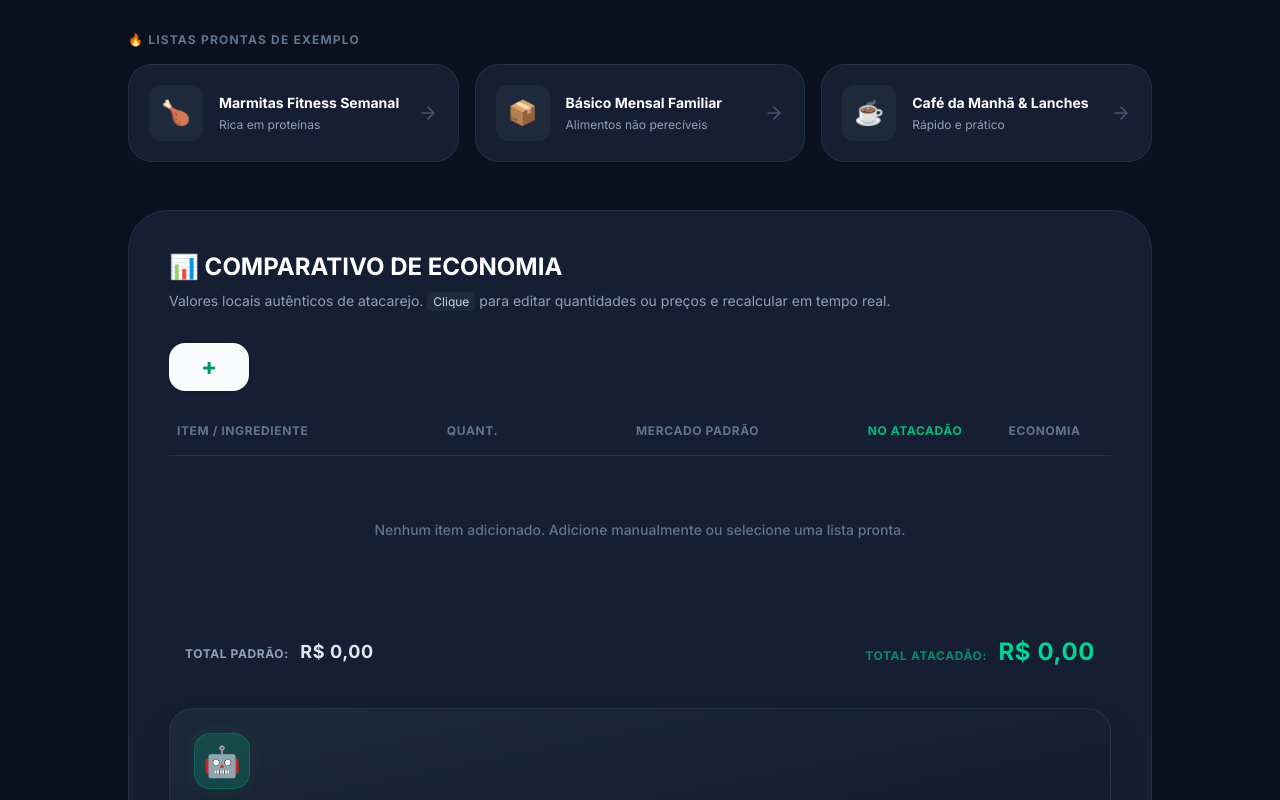
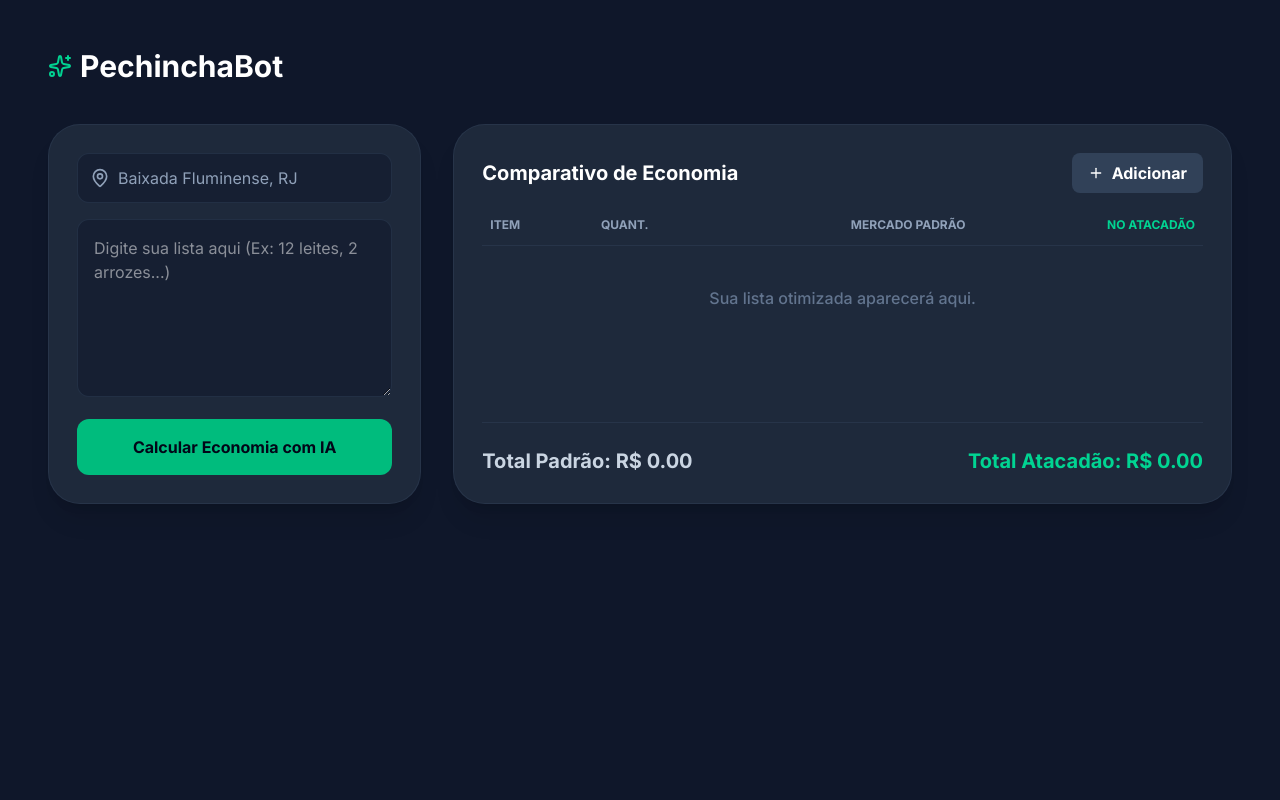
Before and after one commit to izabellyvsena/Carrinho-Inteligente, a React (Vite) app: page / in a window 1280 px wide. Shown: the top 800 px of the page. Built offline with nearby package versions, Linux system fonts and the light colour scheme.

Commit message:
Update App.tsx

```diff
--- a/src/App.tsx
+++ b/src/App.tsx
@@ -4,7 +4,7 @@
  */
 
 import { useState } from "react";
-import { Plus, Trash2, MapPin, Sparkles, ArrowRight } from "lucide-react";
+import { Plus, Trash2, MapPin, Sparkles } from "lucide-react";
 
 interface Item {
   name: string;
@@ -13,43 +13,18 @@ interface Item {
   priceWholesale: number;
 }
 
-const SAMPLE_LISTS = [
-  {
-    title: "Marmitas Fitness Semanal",
-    description: "Rica em proteínas",
-    icon: "🍗",
-    text: "3kg de peito de frango, 2 dúzias de ovos, 1kg de batata doce, 2 brócolis"
-  },
-  {
-    title: "Básico Mensal Familiar",
-    description: "Alimentos não perecíveis",
-    icon: "📦",
-    text: "5 pacotes de arroz 1kg, 3 pacotes de feijão preto 1kg, 2 óleos de soja, 1 café"
-  },
-  {
-    title: "Café da Manhã & Lanches",
-    description: "Rápido e prático",
-    icon: "☕",
-    text: "2 pacotes de pão de forma, 1 manteiga, 12 caixas de leite, 1 achocolatado"
-  }
-];
-
 export default function App() {
   const [listInput, setListInput] = useState<string>("");
   const [editableItems, setEditableItems] = useState<Item[]>([]);
-  const [assistantMessage, setAssistantMessage] = useState<string>("Total de gastos com compras da loja.");
   const [loading, setLoading] = useState<boolean>(false);
   const [error, setError] = useState<string | null>(null);
 
-  const formatCurrency = (value: number) => {
-    return value.toLocaleString('pt-BR', { minimumFractionDigits: 2, maximumFractionDigits: 2 });
-  };
-
+  // BLINDAGEM MATEMÁTICA: Se o dado for null, ele assume 0 automaticamente.
   const currentTraditionalTotal = editableItems.reduce((acc, item) =>
-    acc + (item.priceTraditional * item.qty), 0);
+    acc + (Number(item?.priceTraditional || 0) * Number(item?.qty || 1)), 0);
 
   const currentWholesaleTotal = editableItems.reduce((acc, item) =>
-    acc + (item.priceWholesale * item.qty), 0);
+    acc + (Number(item?.priceWholesale || 0) * Number(item?.qty || 1)), 0);
 
   const handleUpdateQty = (index: number, value: string) => {
     const updated = [...editableItems];
@@ -58,67 +33,30 @@ export default function App() {
     setEditableItems(updated);
   };
 
-  const handleUpdateName = (index: number, value: string) => {
-    const updated = [...editableItems];
-    updated[index].name = value;
-    setEditableItems(updated);
-  };
-
-  const handleUpdatePrice = (index: number, field: "priceTraditional" | "priceWholesale", value: string) => {
-    const updated = [...editableItems];
-    const newPrice = parseFloat(value.replace(',', '.'));
-    updated[index] = { ...updated[index], [field]: isNaN(newPrice) ? 0 : newPrice };
-    setEditableItems(updated);
-  };
-
   const handleRemoveItem = (index: number) => {
     setEditableItems(editableItems.filter((_, i) => i !== index));
   };
 
   const handleAddItem = () => {
-    setEditableItems([...editableItems, { name: "novo item", qty: 1, priceTraditional: 0, priceWholesale: 0 }]);
+    setEditableItems([...editableItems, { name: "Novo Item", qty: 1, priceTraditional: 0, priceWholesale: 0 }]);
   };
 
-  const optimizeShoppingList = async (overrideText?: string) => {
-    const textToProcess = overrideText || listInput;
-    if (!textToProcess.trim()) return;
-
+  const optimizeShoppingList = async () => {
+    if (!listInput.trim()) return;
     setLoading(true);
     setError(null);
-    if (overrideText) setListInput(overrideText);
 
     try {
       const response = await fetch("/api/check-list", {
         method: "POST",
         headers: { "Content-Type": "application/json" },
-        body: JSON.stringify({ listText: textToProcess }),
+        body: JSON.stringify({ listText: listInput }),
       });
 
       if (!response.ok) throw new Error("Erro de comunicação com o servidor.");
 
       const data = await response.json();
-
-      const rawItems = Array.isArray(data.items) ? data.items : [];
-      const safeItems = rawItems.map((item: any) => {
-        const parsePrice = (val: any) => {
-          if (typeof val === 'string') {
-            return parseFloat(val.replace('R$', '').replace(/\s/g, '').replace(',', '.')) || 0;
-          }
-          return typeof val === 'number' ? val : 0;
-        };
-
-        return {
-          name: item.name || "item",
-          qty: parseInt(item.qty) || 1,
-          priceTraditional: parsePrice(item.priceTraditional),
-          priceWholesale: parsePrice(item.priceWholesale)
-        };
-      });
-
-      setEditableItems(safeItems);
-      if (data.assistantMessage) {
-        setAssistantMessage(data.assistantMessage);
-      }
+      setEditableItems(Array.isArray(data.items) ? data.items : []);
     } catch (err) {
       setError("Não foi possível conectar à IA. Verifique se o servidor está online.");
     } finally {
@@ -127,131 +65,95 @@ export default function App() {
   };
 
   return (
-    <div className="min-h-screen bg-[#0B1121] text-slate-100 font-sans p-4 md:p-8">
-      {/* SEÇÃO DE LISTAS PRONTAS */}
-      <div className="mb-12 max-w-5xl mx-auto">
-        <h2 className="text-xs font-bold text-slate-500 uppercase tracking-widest mb-4 flex items-center gap-2">
-          🔥 Listas prontas de exemplo
-        </h2>
-        <div className="grid grid-cols-1 md:grid-cols-3 gap-4">
-          {SAMPLE_LISTS.map((list, index) => (
-            <button
-              key={index}
-              onClick={() => optimizeShoppingList(list.text)}
-              disabled={loading}
-              className="bg-[#151E32] border border-slate-700/50 hover:border-slate-500 p-5 rounded-3xl flex items-center justify-between text-left transition-all hover:bg-slate-800/80 group w-full"
-            >
-              <div className="flex items-center gap-4">
-                <div className="text-2xl bg-[#1E293B] p-3 rounded-xl group-hover:scale-110 transition-transform">
-                  {list.icon}
-                </div>
-                <div>
-                  <h3 className="font-bold text-white text-sm">{list.title}</h3>
-                  <p className="text-xs text-slate-400 mt-1">{list.description}</p>
-                </div>
-              </div>
-              <ArrowRight className="w-5 h-5 text-slate-600 group-hover:text-slate-400 transition-colors hidden md:block" />
-            </button>
-          ))}
-        </div>
-      </div>
+    <div className="min-h-screen bg-[#0F172A] text-slate-100 font-sans p-6 md:p-12">
+      <header className="mb-10 flex justify-between items-center">
+        <h1 className="text-3xl font-black text-white flex items-center gap-2">
+          <Sparkles className="text-emerald-400" /> PechinchaBot
+        </h1>
+      </header>
 
       {error && (
-        <div className="max-w-5xl mx-auto bg-rose-500/10 text-rose-400 p-4 rounded-2xl mb-6 border border-rose-500/20 font-bold">
+        <div className="bg-rose-500/10 text-rose-400 p-4 rounded-2xl mb-6 border border-rose-500/20 font-bold">
           {error}
         </div>
       )}
 
-      {/* ÁREA PRINCIPAL E COMPARATIVO */}
-      <div className="max-w-5xl mx-auto">
-        <div className="bg-[#151E32] border border-slate-700/50 rounded-[2.5rem] p-6 md:p-10 shadow-2xl">
-
-          <div className="mb-8">
-            <h2 className="font-black text-xl md:text-2xl text-white flex items-center gap-3 mb-2">
-               📊 COMPARATIVO DE ECONOMIA
-            </h2>
-            <p className="text-slate-400 text-sm">
-               Valores locais autênticos de atacarejo. <span className="bg-slate-800 text-slate-300 px-1.5 py-0.5 rounded text-xs">Clique</span> para editar quantidades ou preços e recalcular em tempo real.
-            </p>
+      <div className="grid grid-cols-1 lg:grid-cols-12 gap-8">
+        <div className="col-span-1 lg:col-span-4 flex flex-col gap-6">
+          <div className="bg-[#1E293B] border border-slate-700/50 rounded-[2rem] p-7 shadow-xl">
+            <div className="flex gap-2 mb-4 items-center">
+              <div className="w-full bg-slate-900/50 border border-slate-700/50 p-3 rounded-xl flex items-center text-slate-400">
+                <MapPin className="w-5 h-5 mr-2" /> Baixada Fluminense, RJ
+              </div>
+            </div>
+            <textarea
+              value={listInput}
+              onChange={(e) => setListInput(e.target.value)}
+              placeholder="Digite sua lista aqui (Ex: 12 leites, 2 arrozes...)"
+              rows={6}
+              className="w-full bg-slate-900/50 border border-slate-700/50 text-white p-4 rounded-xl outline-none focus:border-emerald-500 transition-colors"
+            />
+            <button
+              onClick={optimizeShoppingList}
+              disabled={loading}
+              className="w-full mt-4 bg-emerald-500 hover:bg-emerald-400 text-slate-950 p-4 rounded-xl font-black transition-colors"
+            >
+              {loading ? "Processando com IA..." : "Calcular Economia com IA"}
+            </button>
+          </div>
         </div>
 
-          <button onClick={handleAddItem} className="bg-slate-50 hover:bg-white text-emerald-600 px-8 py-2 rounded-2xl text-2xl font-black mb-8 transition-colors shadow-sm">
-            +
+        <div className="col-span-1 lg:col-span-8">
+          <div className="bg-[#1E293B] border border-slate-700/50 rounded-[2rem] p-7 shadow-xl flex flex-col min-h-full">
+            <div className="flex justify-between items-center mb-6">
+              <h2 className="font-black text-xl text-white">Comparativo de Economia</h2>
+              <button onClick={handleAddItem} className="bg-slate-700 hover:bg-slate-600 text-white p-2 px-4 rounded-lg font-bold flex items-center gap-2 transition-colors">
+                <Plus className="w-4 h-4" /> Adicionar
               </button>
+            </div>
 
-          <div className="overflow-x-auto mb-8">
-            <table className="w-full text-left border-collapse min-w-[700px]">
+            <div className="overflow-x-auto flex-grow">
+              <table className="w-full text-left border-collapse">
                 <thead>
-                <tr className="text-[10px] md:text-xs uppercase text-slate-500 border-b border-slate-700/50">
-                  <th className="pb-4 pl-2 font-bold tracking-wider">Item / Ingrediente</th>
-                  <th className="pb-4 text-center font-bold tracking-wider">Quant.</th>
-                  <th className="pb-4 text-right pr-4 font-bold tracking-wider">Mercado Padrão</th>
-                  <th className="pb-4 text-right pr-4 font-bold tracking-wider text-emerald-500">No Atacadão</th>
-                  <th className="pb-4 text-center font-bold tracking-wider">Economia</th>
-                  <th className="pb-4"></th>
+                  <tr className="text-xs uppercase text-slate-400 border-b border-slate-700/50">
+                    <th className="pb-3 pl-2">Item</th>
+                    <th className="pb-3 text-center">Quant.</th>
+                    <th className="pb-3 text-right pr-4">Mercado Padrão</th>
+                    <th className="pb-3 text-right pr-2 text-emerald-400">No Atacadão</th>
+                    <th className="pb-3 text-center"></th>
                   </tr>
                 </thead>
                 <tbody>
-                {editableItems.map((item, index) => {
-                  const itemEconomy = (item.priceTraditional - item.priceWholesale) * item.qty;
-                  return (
-                    <tr key={index} className="border-b border-slate-700/50 hover:bg-slate-800/20 transition-colors group">
-                      <td className="py-4 pl-2">
-                         <input
-                           type="text"
-                           value={item.name}
-                           onChange={(e) => handleUpdateName(index, e.target.value)}
-                           className="bg-[#1E293B] border border-transparent focus:border-emerald-500/50 text-white font-bold text-sm rounded-xl px-3 py-2.5 w-full outline-none transition-colors"
-                         />
-                      </td>
+                  {editableItems.map((item, index) => (
+                    <tr key={index} className="border-b border-slate-700/50 hover:bg-slate-800/30 transition-colors">
+                      <td className="py-4 pl-2 font-bold">{item?.name || "Sem Nome"}</td>
                       <td className="py-4 text-center">
                          <input
                            type="number"
-                           value={item.qty === 0 ? "" : item.qty}
+                           value={item?.qty || 1}
                            onChange={(e) => handleUpdateQty(index, e.target.value)}
-                           min="1"
-                           className="bg-[#1E293B] border border-transparent focus:border-emerald-500/50 text-center text-white font-bold text-sm rounded-xl px-2 py-2.5 w-16 outline-none transition-colors mx-auto block"
+                           className="w-14 bg-slate-900 border border-slate-700 text-center text-white rounded-lg p-1 outline-none focus:border-emerald-500"
                          />
                       </td>
-                      <td className="py-4 text-right pr-4">
-                         <div className="flex items-center justify-end gap-2">
-                            <span className="text-slate-500 text-xs font-bold">R$</span>
-                            <input
-                              type="number"
-                              value={item.priceTraditional === 0 ? "" : item.priceTraditional}
-                              onChange={(e) => handleUpdatePrice(index, "priceTraditional", e.target.value)}
-                              className="bg-[#1E293B] border border-transparent focus:border-emerald-500/50 text-right text-white font-mono font-bold text-sm rounded-xl px-3 py-2.5 w-20 outline-none transition-colors"
-                            />
-                         </div>
+                      <td className="py-4 text-right pr-4 font-mono text-slate-300">
+                         {/* Proteção aplicada aqui para impedir que a tela fique em branco */}
+                         R$ {Number((item?.priceTraditional || 0) * (item?.qty || 1)).toFixed(2)}
                       </td>
-                      <td className="py-4 text-right pr-4">
-                         <div className="flex items-center justify-end gap-2">
-                            <span className="text-emerald-500/70 text-xs font-bold">R$</span>
-                            <input
-                              type="number"
-                              value={item.priceWholesale === 0 ? "" : item.priceWholesale}
-                              onChange={(e) => handleUpdatePrice(index, "priceWholesale", e.target.value)}
-                              className="bg-[#1E293B] border border-transparent focus:border-emerald-500 text-right text-emerald-400 font-mono font-bold text-sm rounded-xl px-3 py-2.5 w-20 outline-none transition-colors"
-                            />
-                         </div>
+                      <td className="py-4 text-right pr-2 font-mono font-bold text-emerald-400">
+                         {/* Proteção aplicada aqui para impedir que a tela fique em branco */}
+                         R$ {Number((item?.priceWholesale || 0) * (item?.qty || 1)).toFixed(2)}
                       </td>
                       <td className="py-4 text-center">
-                         <span className="bg-emerald-500/10 text-emerald-400 font-mono font-bold px-3 py-1.5 rounded-lg text-sm border border-emerald-500/20">
-                            R$ {formatCurrency(itemEconomy > 0 ? itemEconomy : 0)}
-                         </span>
-                      </td>
-                      <td className="py-4 text-center">
-                         <button onClick={() => handleRemoveItem(index)} className="text-slate-600 hover:text-rose-400 p-2 rounded-lg transition-colors opacity-0 group-hover:opacity-100">
+                         <button onClick={() => handleRemoveItem(index)} className="text-rose-400 p-2 hover:bg-rose-500/10 rounded-lg transition-colors">
                            <Trash2 className="w-4 h-4" />
                          </button>
                       </td>
                     </tr>
-                  )
-                })}
+                  ))}
                   {editableItems.length === 0 && !loading && (
                     <tr>
-                    <td colSpan={6} className="py-16 text-center text-slate-500 font-medium text-sm">
-                      Nenhum item adicionado. Adicione manualmente ou selecione uma lista pronta.
+                      <td colSpan={5} className="py-10 text-center text-slate-500 font-medium">
+                        Sua lista otimizada aparecerá aqui.
                       </td>
                     </tr>
                   )}
@@ -259,36 +161,11 @@ export default function App() {
               </table>
             </div>
 
-          {/* TOTALIZADORES */}
-          <div className="flex flex-col md:flex-row justify-between items-center mb-10 px-4">
-             <div className="text-slate-400 font-bold uppercase tracking-wider text-xs mb-2 md:mb-0">
-                Total Padrão: <span className="text-slate-200 text-lg ml-2">R$ {formatCurrency(currentTraditionalTotal)}</span>
-             </div>
-             <div className="text-emerald-500/70 font-bold uppercase tracking-wider text-xs">
-                Total Atacadão: <span className="text-emerald-400 text-2xl ml-2 font-black">R$ {formatCurrency(currentWholesaleTotal)}</span>
+            <div className="mt-8 pt-6 border-t border-slate-700/50 flex justify-between items-center text-lg md:text-xl font-black">
+               <span className="text-slate-300">Total Padrão: R$ {currentTraditionalTotal.toFixed(2)}</span>
+               <span className="text-emerald-400">Total Atacadão: R$ {currentWholesaleTotal.toFixed(2)}</span>
             </div>
           </div>
-
-          {/* CARD DO ROBÔ (PechinchaBot Otimizador) */}
-          <div className="bg-gradient-to-br from-[#1E293B] to-[#0F172A] border border-slate-700/50 rounded-3xl p-6 relative overflow-hidden shadow-2xl">
-             <div className="bg-emerald-400/20 w-14 h-14 rounded-2xl flex items-center justify-center mb-6 border border-emerald-400/20 shadow-[0_0_15px_rgba(52,211,153,0.1)]">
-                <span className="text-3xl">🤖</span>
-             </div>
-
-             <div className="flex justify-between items-center mb-3">
-                <span className="text-emerald-500 font-black text-[10px] md:text-xs tracking-widest uppercase">
-                   PechinchaBot Otimizador
-                </span>
-                <span className="bg-emerald-500 text-[#0B1121] text-[9px] md:text-[10px] font-black px-3 py-1 rounded-full uppercase tracking-widest shadow-sm">
-                   Análise Regional
-                </span>
-             </div>
-
-             <p className="text-slate-300 italic text-sm md:text-base font-medium leading-relaxed">
-                "{assistantMessage}"
-             </p>
-          </div>
-
         </div>
       </div>
     </div>
```
Lines whose indentation alone changed are shown as unchanged.
